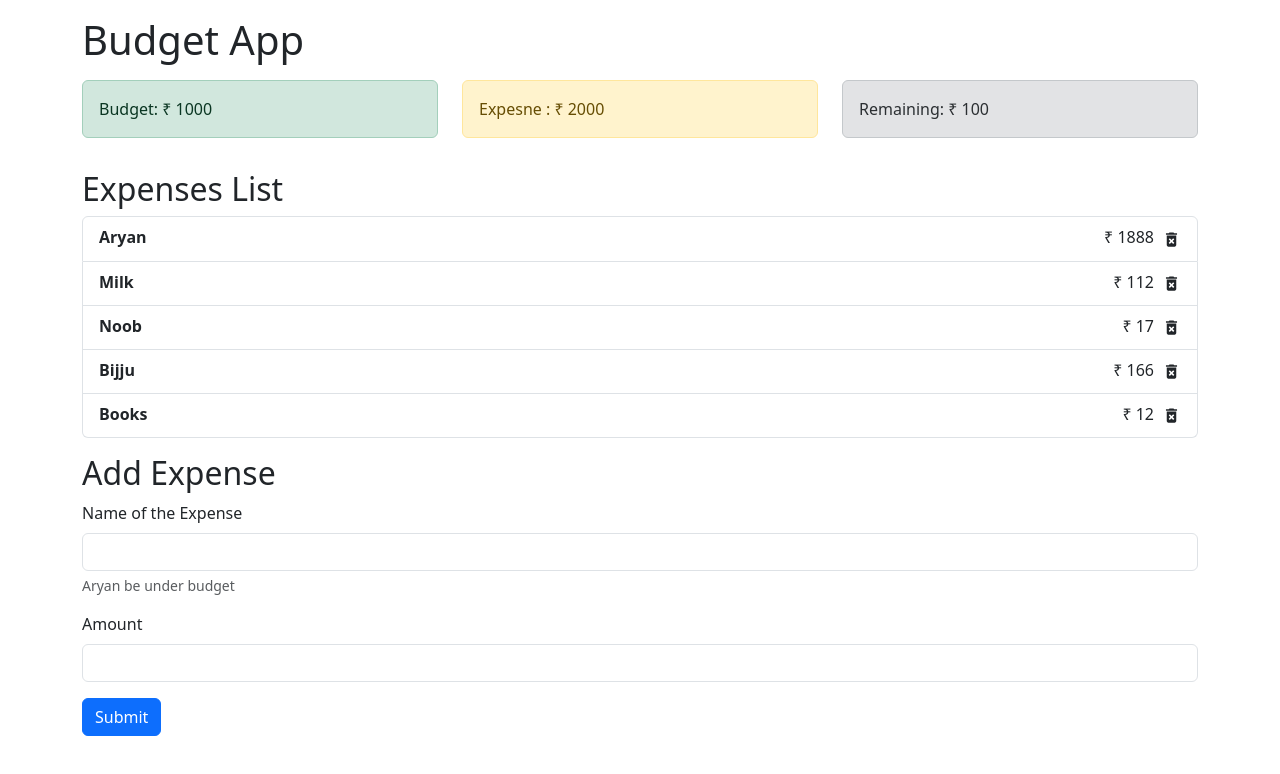
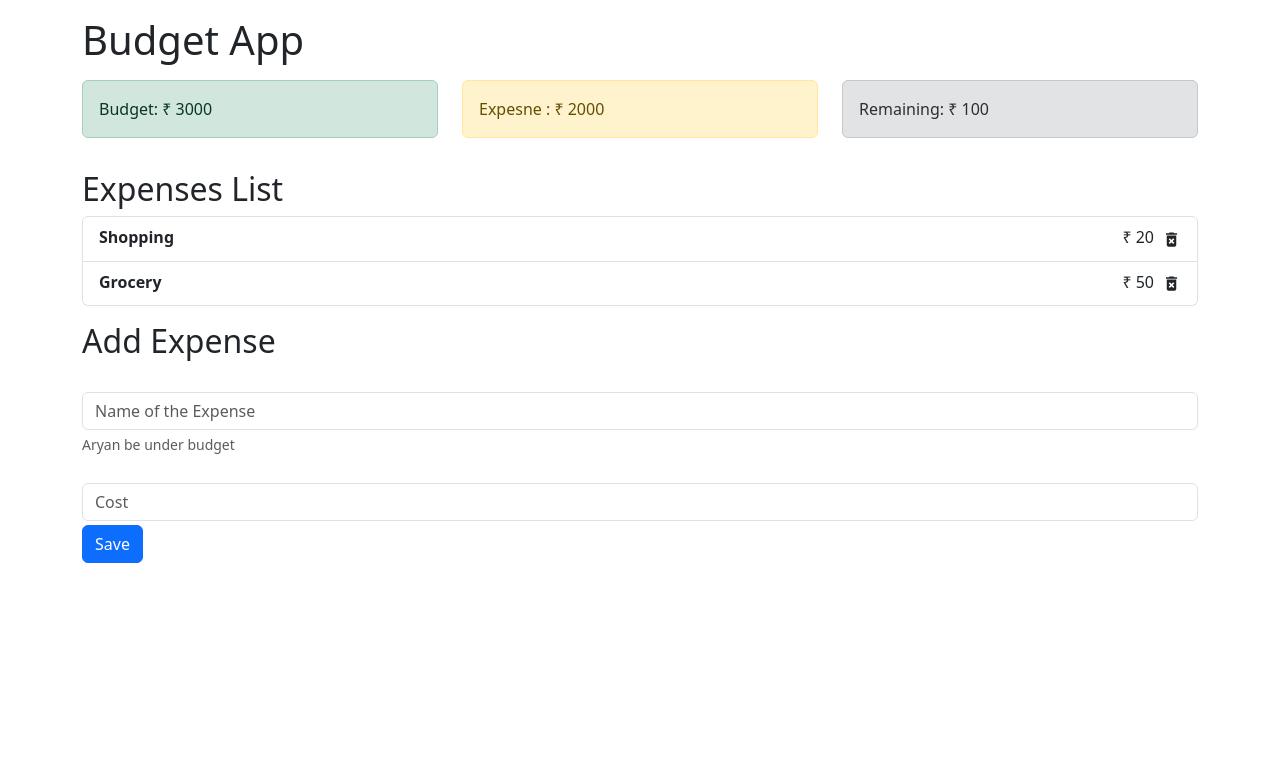
Before and after one commit to WiseyXD/Budget-App, a React (Vite) app: page / in a window 1280 px wide. Shown: the top 774 px of the page. Built offline with nearby package versions, Linux system fonts and the light colour scheme.

Commit message:
Stuck with Context Hook

```diff
--- a/package.json
+++ b/package.json
@@ -4,7 +4,7 @@
   "version": "0.0.0",
   "type": "module",
   "scripts": {
-    "dev": "vite",
+    "start": "vite",
     "build": "vite build",
     "lint": "eslint src --ext js,jsx --report-unused-disable-directives --max-warnings 0",
     "preview": "vite preview"
--- a/src/App.jsx
+++ b/src/App.jsx
@@ -5,8 +5,10 @@ import Expense from "./Components/Expense";
 import Remaining from "./Components/Remaining";
 import ExpenseList from "./Components/ExpenseList";
 import ExpenseForm from "./Components/ExpenseForm";
+import { AppProvider } from "./AppContext";
 function App() {
 	return (
+		<AppProvider>
 			<div className="container">
 				<h1 className="mt-3">Budget App</h1>
 				<div className="row mt-3">
@@ -29,6 +31,7 @@ function App() {
 					<ExpenseForm />
 				</div>
 			</div>
+		</AppProvider>
 	);
 }
 
--- /dev/null
+++ b/src/AppContext.jsx
@@ -0,0 +1,48 @@
+import { createContext, useReducer } from "react";
+
+const AppReducer = (state, action) => {
+	switch (action.type) {
+		case "ADD_EXPENSE":
+			return {
+				...state,
+				expenses: [...state.expenses, action.payload],
+			};
+
+		default:
+			return state;
+	}
+};
+
+const initialState = {
+	budget: 3000,
+	expenses: [
+		{
+			id: "12",
+			name: "Shopping",
+			cost: 20,
+		},
+		{
+			id: "13",
+			name: "Grocery",
+			cost: 50,
+		},
+	],
+};
+
+export const AppContext = createContext();
+
+export const AppProvider = (props) => {
+	const [state, dispatch] = useReducer(AppReducer, initialState);
+
+	return (
+		<AppContext.Provider
+			value={{
+				budget: state.budget,
+				expenses: state.expenses,
+				dispatch,
+			}}
+		>
+			{props.children}
+		</AppContext.Provider>
+	);
+};
--- a/src/Components/Budget.jsx
+++ b/src/Components/Budget.jsx
@@ -1,7 +1,10 @@
+import { useContext } from "react";
+import { AppContext } from "../AppContext";
 export default function Budget() {
+	const { budget } = useContext(AppContext);
 	return (
 		<div className="alert alert-success">
-			<span>Budget: ₹ 1000</span>
+			<span>Budget: ₹ {budget}</span>
 			{/* <button>Edit Budget</button> */}
 		</div>
 	);
--- a/src/Components/Expense.jsx
+++ b/src/Components/Expense.jsx
@@ -1,3 +1,5 @@
+import { useContext } from "react";
+import { AppContext } from "../AppContext";
 export default function Expense() {
 	return (
 		<div className="alert alert-warning">
--- a/src/Components/ExpenseForm.jsx
+++ b/src/Components/ExpenseForm.jsx
@@ -1,42 +1,63 @@
-import React from "react";
+import React, { useContext, useState } from "react";
+import { AppContext } from "../AppContext";
+import { v4 as uuidv4 } from "uuid";
+export default function ExpenseForm() {
+	const [name, setName] = useState("");
+	const [cost, setCost] = useState("");
+	const { dispatch } = useContext(AppContext);
+	function handleSubmit(e) {
+		e.preventDefault();
 
-export default function ExpenseForm() {
+		const expense = {
+			id: uuidv4(),
+			name: name,
+			cost: parseInt(cost),
+		};
+
+		dispatch({
+			type: "ADD_EXPENSE",
+			payload: expense,
+		});
+	}
 	return (
 		<div>
 			<form>
-				<div className="mb-3">
-					<label htmlFor="name" className="form-label">
-						Name of the Expense
-					</label>
+				<div className="mb-1">
+					<label htmlFor="name" className="form-label"></label>
 					<input
 						type="text"
 						className="form-control"
 						id="name"
 						aria-describedby="nameHelp"
+						value={name}
+						onChange={(e) => setName(e.target.value)}
+						placeholder="Name of the Expense"
 						required
 					/>
 					<div id="nameHelp" className="form-text">
 						Aryan be under budget
 					</div>
 				</div>
-				<div className="mb-3">
-					<label
-						htmlFor="exampleInputPassword1"
-						className="form-label"
-					>
-						Amount
-					</label>
+				<div className="mb-1">
+					<label htmlFor="amount" className="form-label"></label>
 					<input
 						type="number"
 						className="form-control"
 						id="amount"
 						min={1}
+						value={cost}
+						onChange={(e) => setCost(e.target.value)}
+						placeholder="Cost"
 						required
 					/>
 				</div>
 
-				<button type="submit" className="btn btn-primary">
-					Submit
+				<button
+					type="submit"
+					className="btn btn-primary"
+					onSubmit={(e) => handleSubmit(e)}
+				>
+					Save
 				</button>
 			</form>
 		</div>
--- a/src/Components/ExpenseList.jsx
+++ b/src/Components/ExpenseList.jsx
@@ -1,13 +1,9 @@
-import React from "react";
+import React, { useContext } from "react";
 import ExpensesItem from "./ExpensesItem";
+import { AppContext } from "../AppContext";
 export default function ExpenseList() {
-	const expenses = [
-		{ id: 1, name: "Aryan", cost: 1888 },
-		{ id: 2, name: "Milk", cost: 112 },
-		{ id: 3, name: "Noob", cost: 17 },
-		{ id: 4, name: "Bijju", cost: 166 },
-		{ id: 5, name: "Books", cost: 12 },
-	];
+	const { expenses } = useContext(AppContext);
+
 	return (
 		<ul className="list-group">
 			{expenses.map((expense) => {
```
Lines whose indentation alone changed are shown as unchanged.
